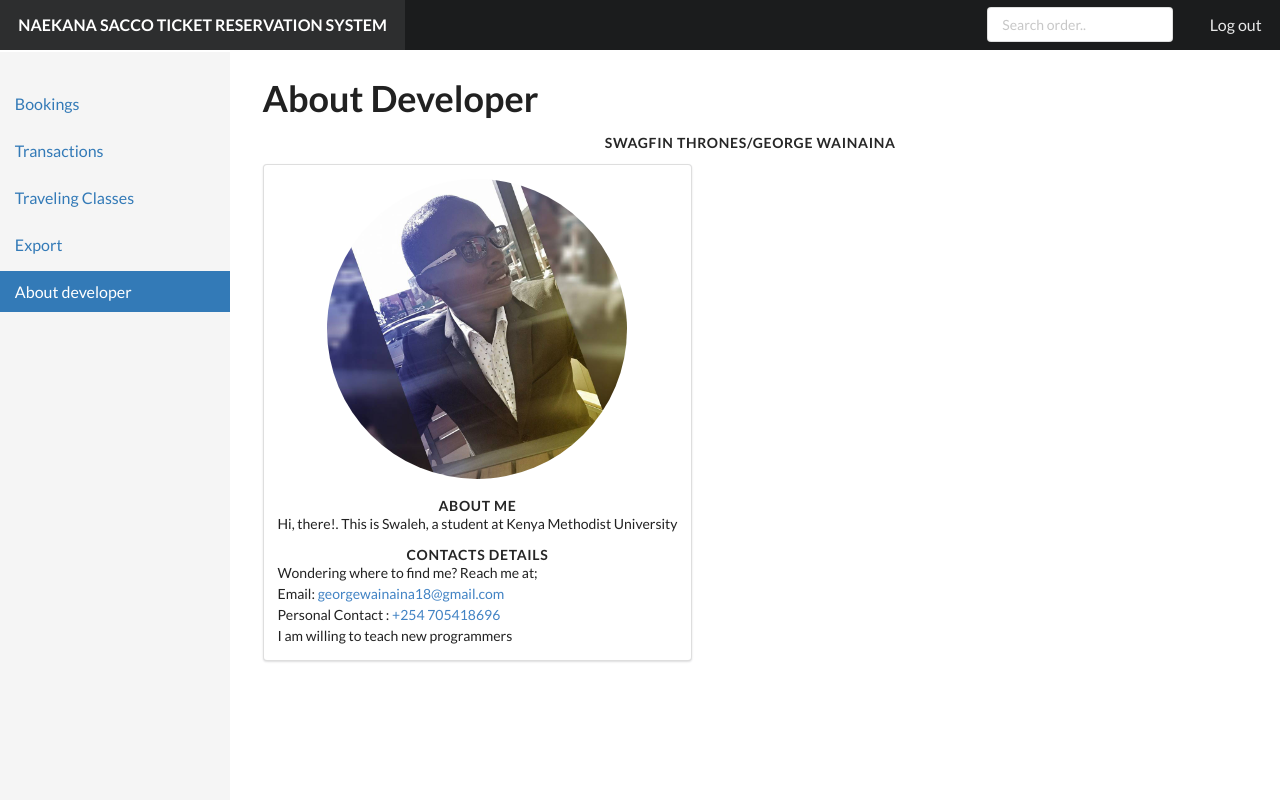
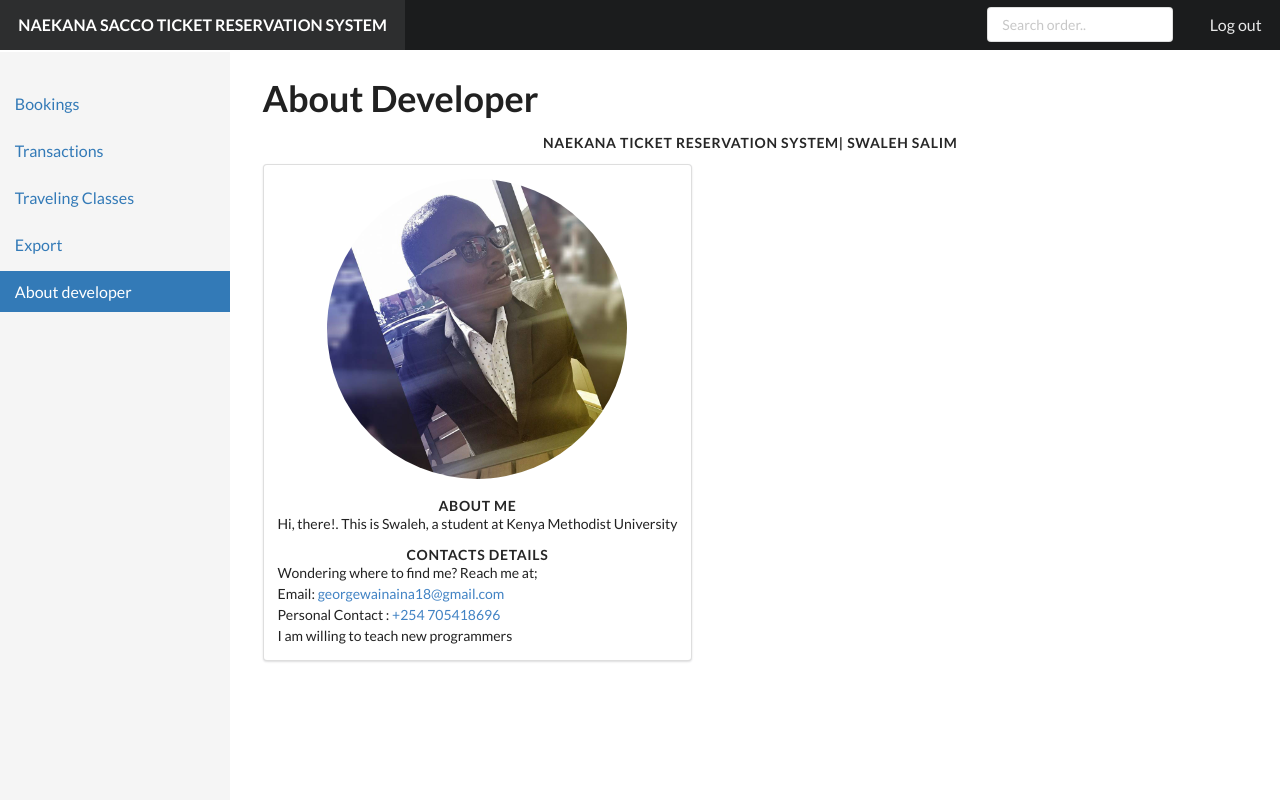
Before and after one commit to frashid17/ticket_reservation, a PHP site: page /admin/developer.php in a window 1280 px wide. Run offline with PHP 8.4, Linux system fonts and the light colour scheme; the visitor is signed in with stand-in values (Sample User, id 1).

```diff
--- a/admin/developer.php
+++ b/admin/developer.php
@@ -44,7 +44,7 @@
             <div class="row">
          <h1 class="ui huge header">About Developer</h1>
          </div>
-        <div class="ui horizontal divider"> SWAGFIN THRONES/GEORGE WAINAINA</div>
+        <div class="ui horizontal divider"> Naekana Ticket Reservation System| Swaleh Salim</div>
 		<div class="row">
         <div class="ui segment">
   <img class="ui centered medium circular image" src="developer.jpg"><br>
```
